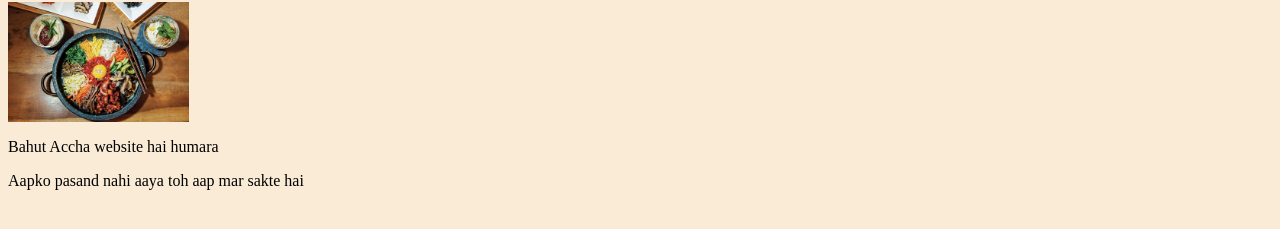
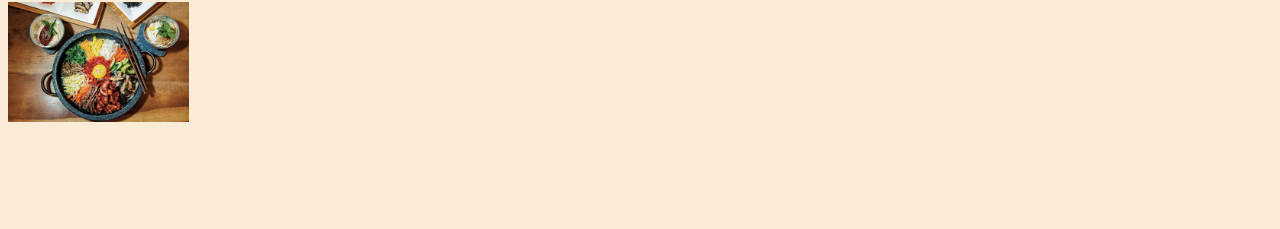
Before and after one commit to Amrit-Raj-17/Taste-Buds, a plain HTML site: page index.html in a window 1280 px wide. Shown: the part 101-330 px from the top of the page. Drawn offline with Linux system fonts and the light colour scheme.

Commit message:
Update index.html

```diff
--- a/index.html
+++ b/index.html
@@ -6,8 +6,6 @@
     <img class="logo" src="logo.jpg" alt="Taste-Buds">
     <p class="welcome">Welcome to Taste Buds</p>
     <img class="food" src="food img.jpg">
-    <p>Bahut Accha website hai humara</p>
-    <p>Aapko pasand nahi aaya toh aap mar sakte hai</p>
   </body>
 </html>
 <style>
```
